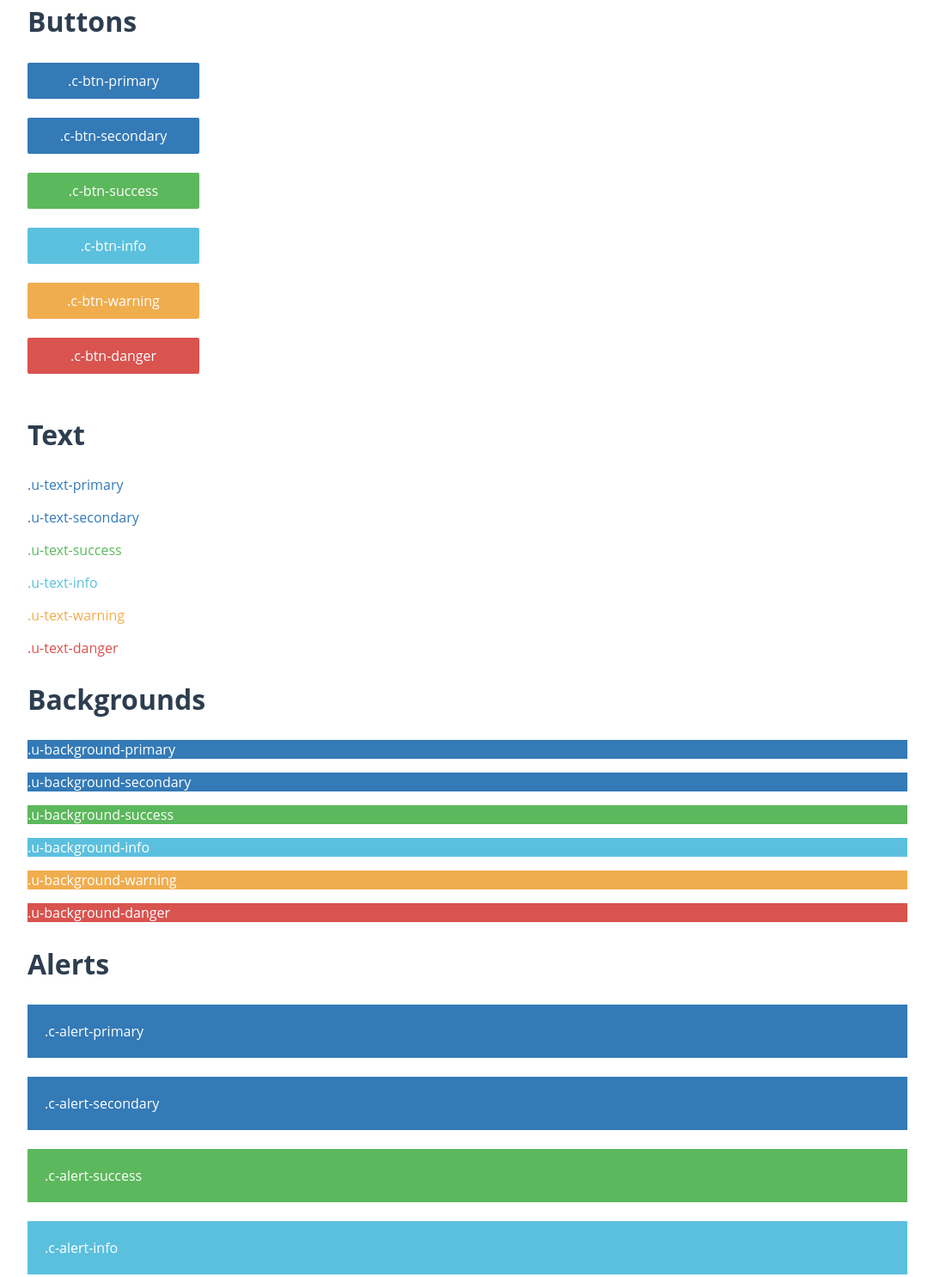
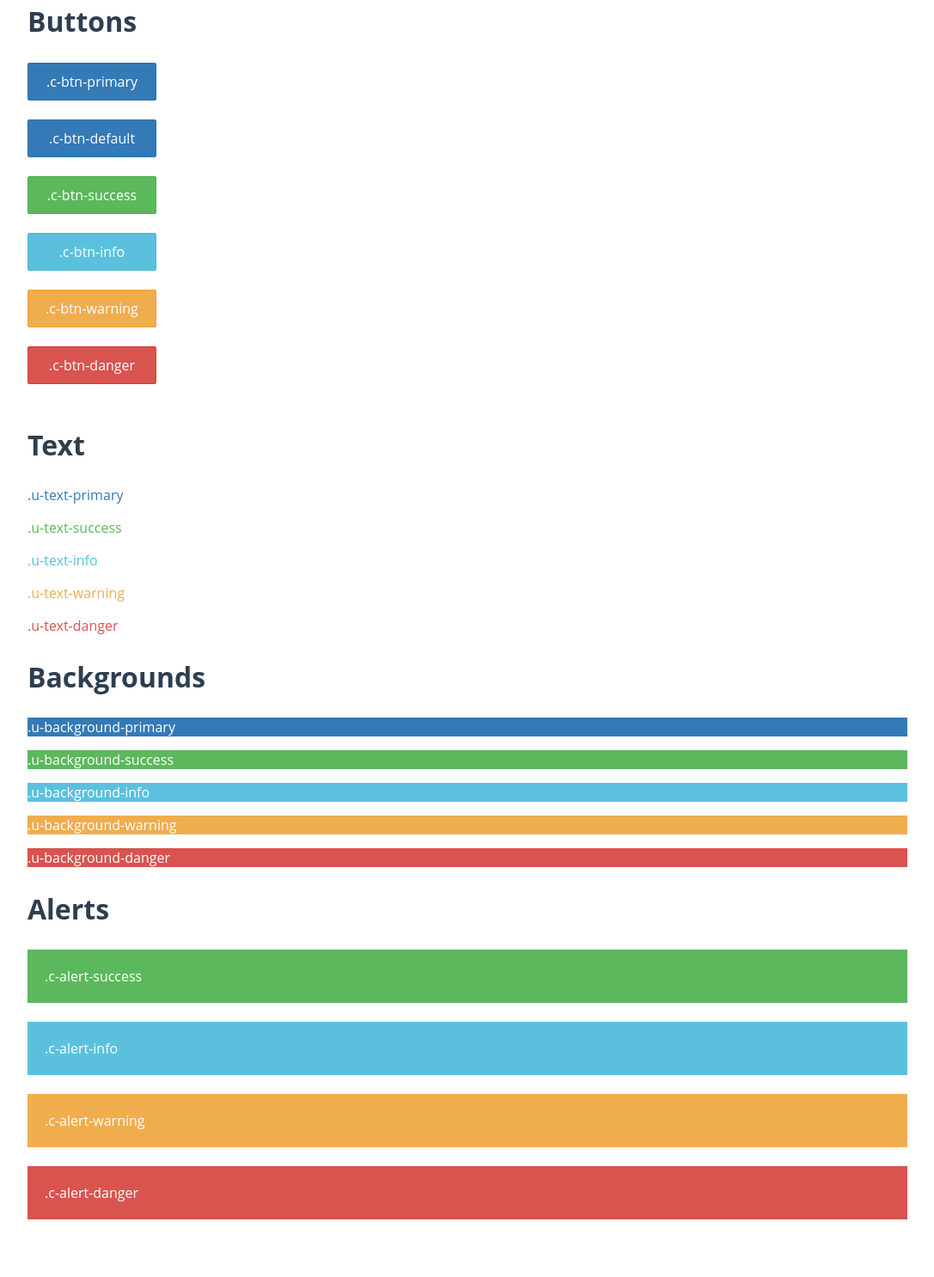
Before and after one commit to garyfagan/Sassie, a website: page index.html in a window 1280 px wide. Shown: the part 944-2430 px from the top of the page at 86% size, without its empty margins (96-1183 px from the left). After the commit the page ends 2385 px from the top, so only its background shows below. Drawn offline with Linux system fonts and the light colour scheme.

Commit message:
updating css and html

```diff
--- a/index.html
+++ b/index.html
@@ -39,7 +39,7 @@
             <h2>Buttons</h2>
             <button class="c-btn-primary">.c-btn-primary</button>
             <br><br>
-            <button class="c-btn-secondary">.c-btn-secondary</button>
+            <button class="c-btn-default">.c-btn-default</button>
             <br><br>
             <button class="c-btn-success">.c-btn-success</button>
             <br><br>
@@ -51,23 +51,17 @@
             <br><br>
             <h2>Text</h2>
             <p class="u-text-primary">.u-text-primary</p>
-            <p class="u-text-secondary">.u-text-secondary</p>
             <p class="u-text-success">.u-text-success</p>
             <p class="u-text-info">.u-text-info</p>
             <p class="u-text-warning">.u-text-warning</p>
             <p class="u-text-danger">.u-text-danger</p>
             <h2>Backgrounds</h2>
             <p class="u-background-primary u-text-white">.u-background-primary</p>
-            <p class="u-background-secondary u-text-white">.u-background-secondary</p>
             <p class="u-background-success u-text-white">.u-background-success</p>
             <p class="u-background-info u-text-white">.u-background-info</p>
             <p class="u-background-warning u-text-white">.u-background-warning</p>
             <p class="u-background-danger u-text-white">.u-background-danger</p>
             <h2>Alerts</h2>
-            <div class="c-alert-primary u-text-white">.c-alert-primary</div>
-            <br>
-            <div class="c-alert-secondary u-text-white">.c-alert-secondary</div>
-            <br>
             <div class="c-alert-success u-text-white">.c-alert-success</div>
             <br>
             <div class="c-alert-info u-text-white">.c-alert-info</div>
```
Also changed, not shown: dist/sassie.css.
